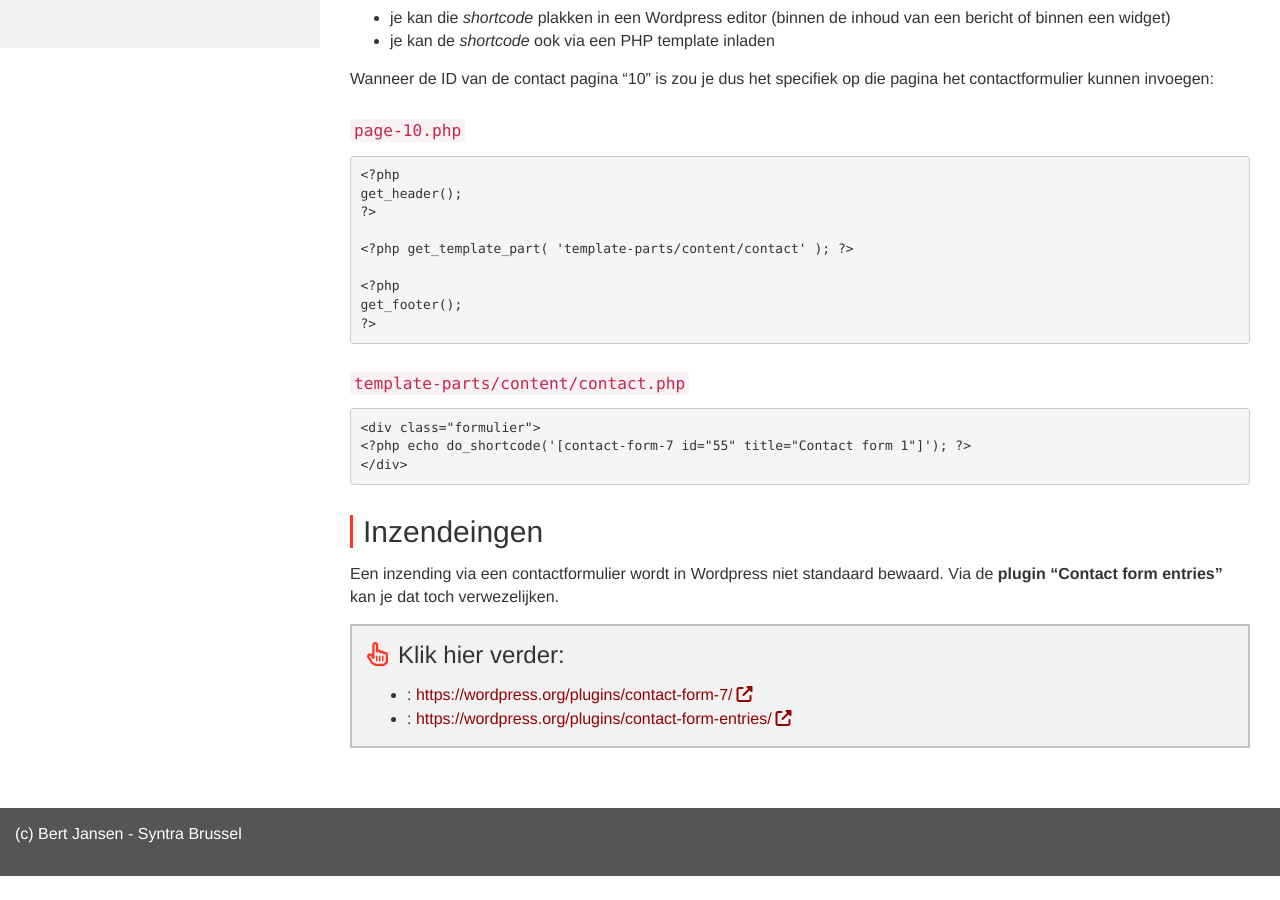
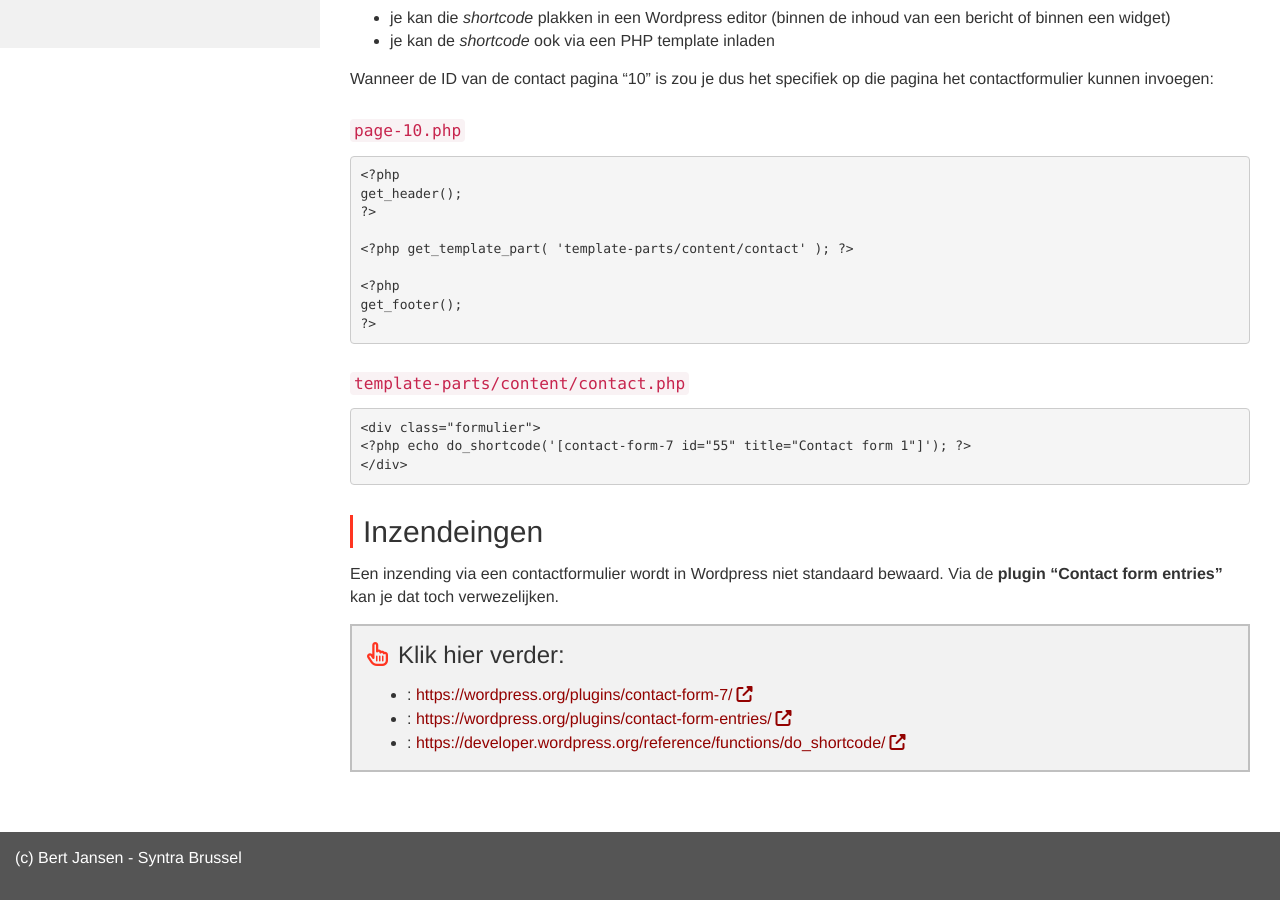
Before and after one commit to Syntra-Brussel/dynamische-webtechnieken, a Jekyll site: the page built from wordpress/contact-form.md, in a window 1280 px wide and 900 px high, scrolled down 1452 px. Built offline with Jekyll 4.4.1, drawn with Linux system fonts in a browser that asks for light colours; nearby versions of some CDN libraries; a script that is not in the unit is left out; before the commit the page ends 2328 px from its top, so only the background shows below that; some of the changed lines change nothing that is shown.

Commit message:
Update contact-form.md

```diff
--- a/wordpress/contact-form.md
+++ b/wordpress/contact-form.md
@@ -6,6 +6,7 @@ collection: wordpress
 links:
   - url: https://wordpress.org/plugins/contact-form-7/
   - url: https://wordpress.org/plugins/contact-form-entries/
+  - url: https://developer.wordpress.org/reference/functions/do_shortcode/
 ---
 <div class="highlight">
 Voor alle wensen, groot of klein, heeft Wordpress wel een plugin ter beschikking.
```
